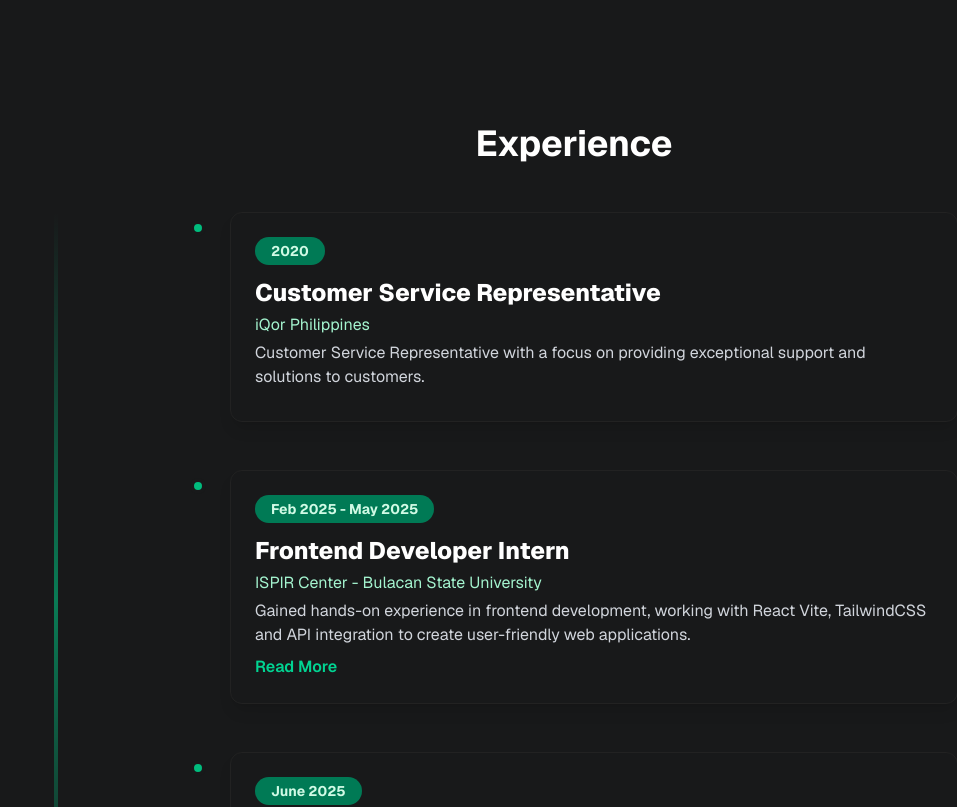
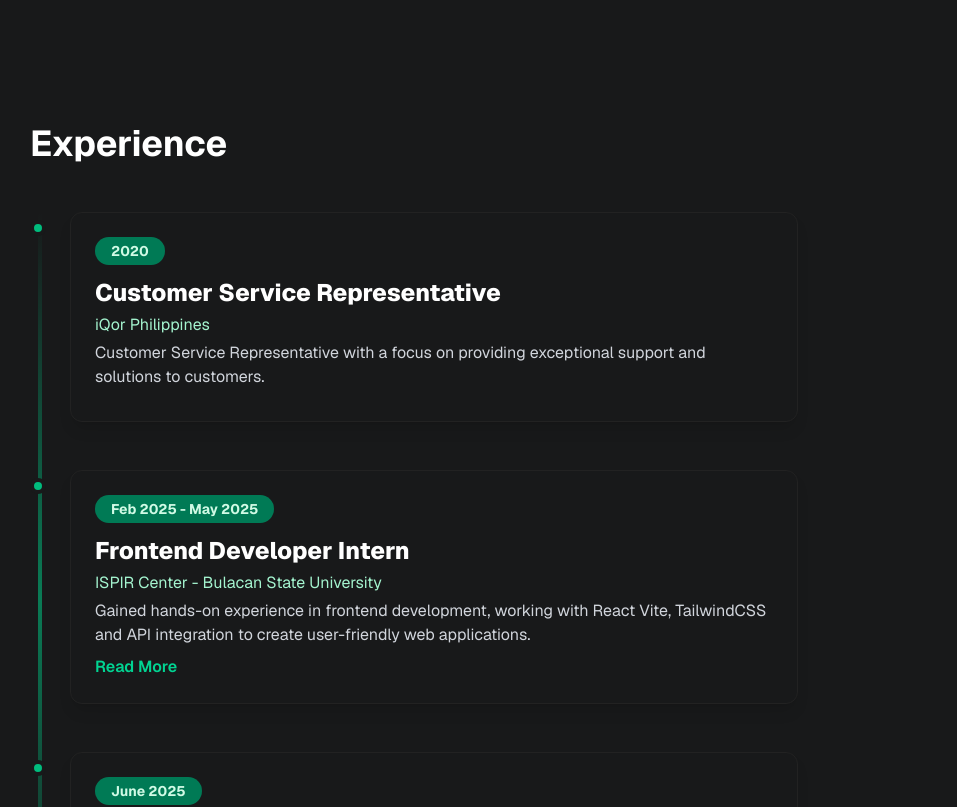
Before and after one commit to teressaconde/teressa-portfolio, a Next.js app: page / in a window 1280 px wide. Shown: the part 1180-1987 px from the top of the page, without its empty margins (66-1023 px from the left). Built offline with nearby package versions, Linux system fonts and the light colour scheme.

Commit message:
style: left-align Experience section label and timeline cards
- Aligned the Experience section title to the left
- Timeline and experience cards are now left-aligned for improved readability and consistency

```diff
--- a/app/ExperienceSection.js
+++ b/app/ExperienceSection.js
@@ -30,10 +30,10 @@ const experiences = [
 export default function ExperienceSection() {
   return (
     <section id="experience" className="w-full min-h-[60vh] bg-[#18191A] px-4 md:px-24 py-20">
-      <h2 className="text-3xl md:text-4xl font-bold text-center mb-12">Experience</h2>
-      <div className="relative flex flex-col items-center">
+      <h2 className="text-3xl md:text-4xl font-bold text-left mb-12">Experience</h2>
+      <div className="relative flex flex-col items-start">
         {/* Vertical timeline line */}
-        <div className="absolute left-6 top-0 h-full w-1 bg-gradient-to-b from-transparent via-emerald-500/60 to-transparent rounded-full z-0" />
+        <div className="absolute left-2 top-0 h-full w-1 bg-gradient-to-b from-transparent via-emerald-500/60 to-transparent rounded-full z-0" />
         <div className="flex flex-col gap-12 w-full max-w-3xl z-10">
           {experiences.map((exp, idx) => (
             <motion.div
```
